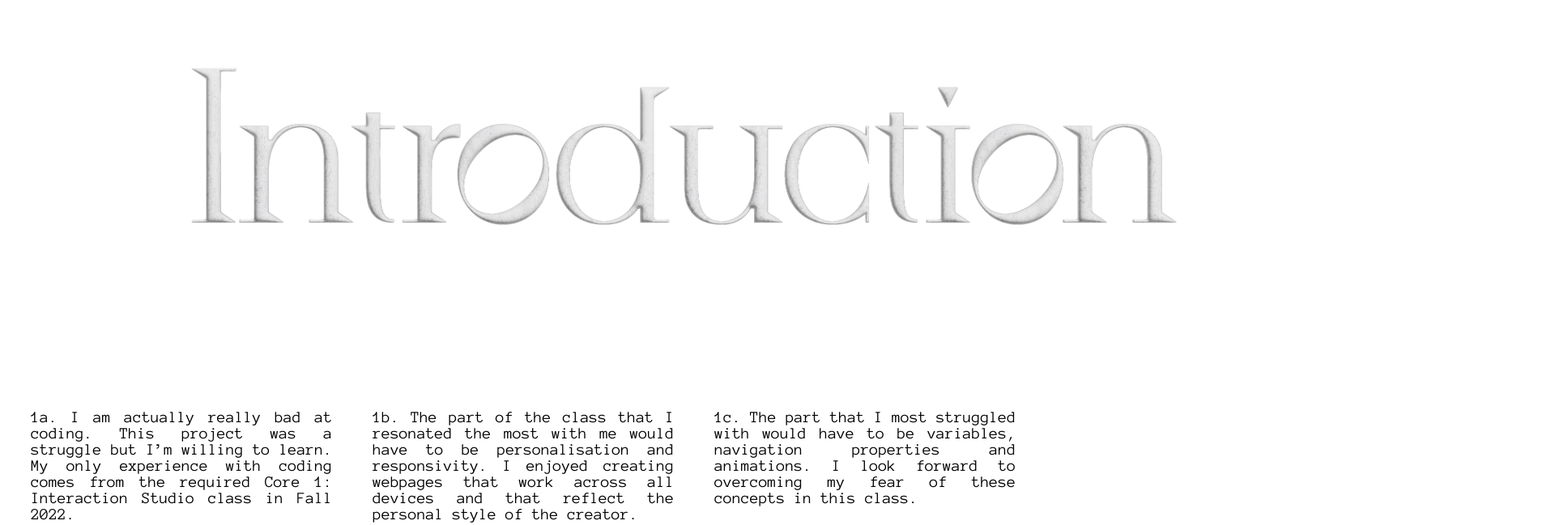
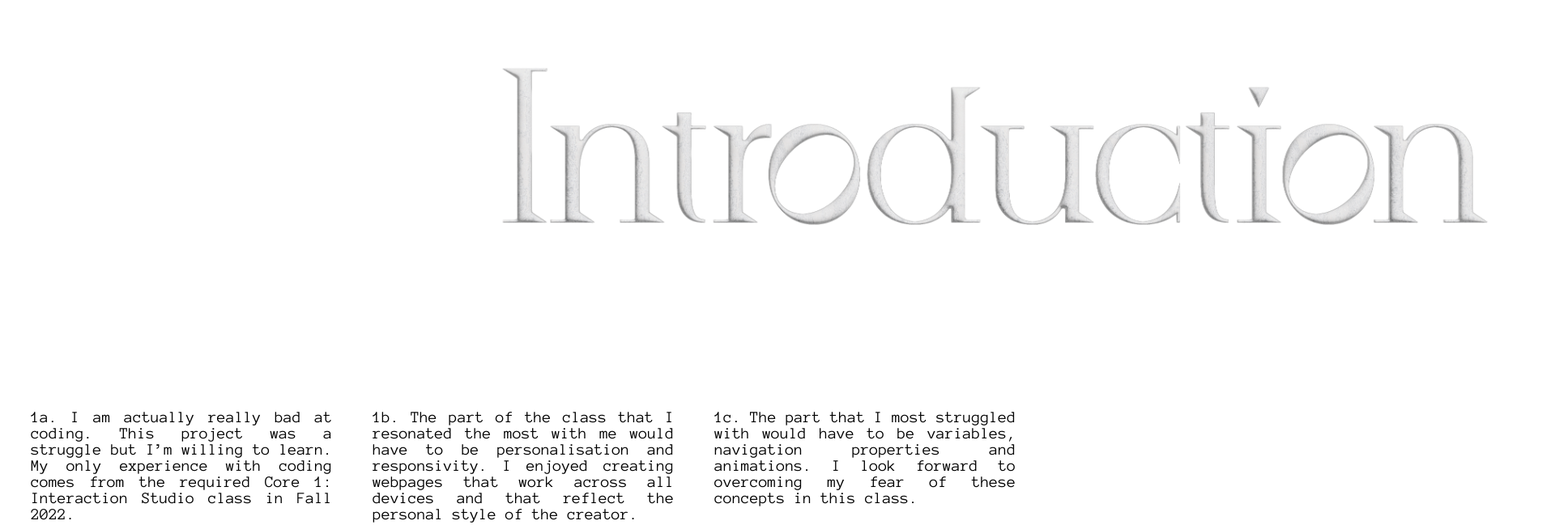
Before and after one commit to okayaparna/spring-2023-week-1, a plain HTML site: page introduction.html in a window 1280 px wide. Shown: the top 649 px of the page at 81% size, 1920 px wide, since content can reach past the window. Drawn offline with Linux system fonts and the light colour scheme; a web font is replaced by a local one.

Commit message:
Update introduction.css

```diff
--- a/introduction.css
+++ b/introduction.css
@@ -4,7 +4,7 @@ position: absolute;
 width: 1556px;
 height: 379px;
 
-margin-left:10%;
+margin-left:40%;
 
 left: 0px;
 top: 0px;
```
